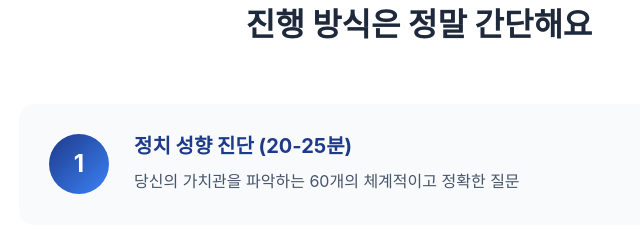
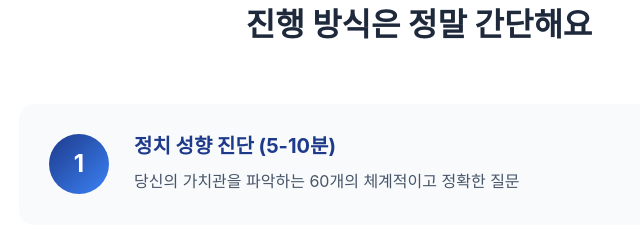
Before and after one commit to BaeEunho/sidepick, a plain HTML site: page index.html in a window 1280 px wide. Shown: the part 2940-3180 px from the top of the page, 221-861 px from the left. Drawn offline with nearby package versions, Linux system fonts and the light colour scheme.

Commit message:
Update index.html

```diff
--- a/index.html
+++ b/index.html
@@ -128,7 +128,7 @@
                 <div class="step" data-aos="fade-up" data-aos-delay="200">
                     <div class="step-number">1</div>
                     <div class="step-content">
-                        <h3>정치 성향 진단 (20-25분)</h3>
+                        <h3>정치 성향 진단 (5-10분)</h3>
                         <p>당신의 가치관을 파악하는 60개의 체계적이고 정확한 질문</p>
                     </div>
                 </div>
```
